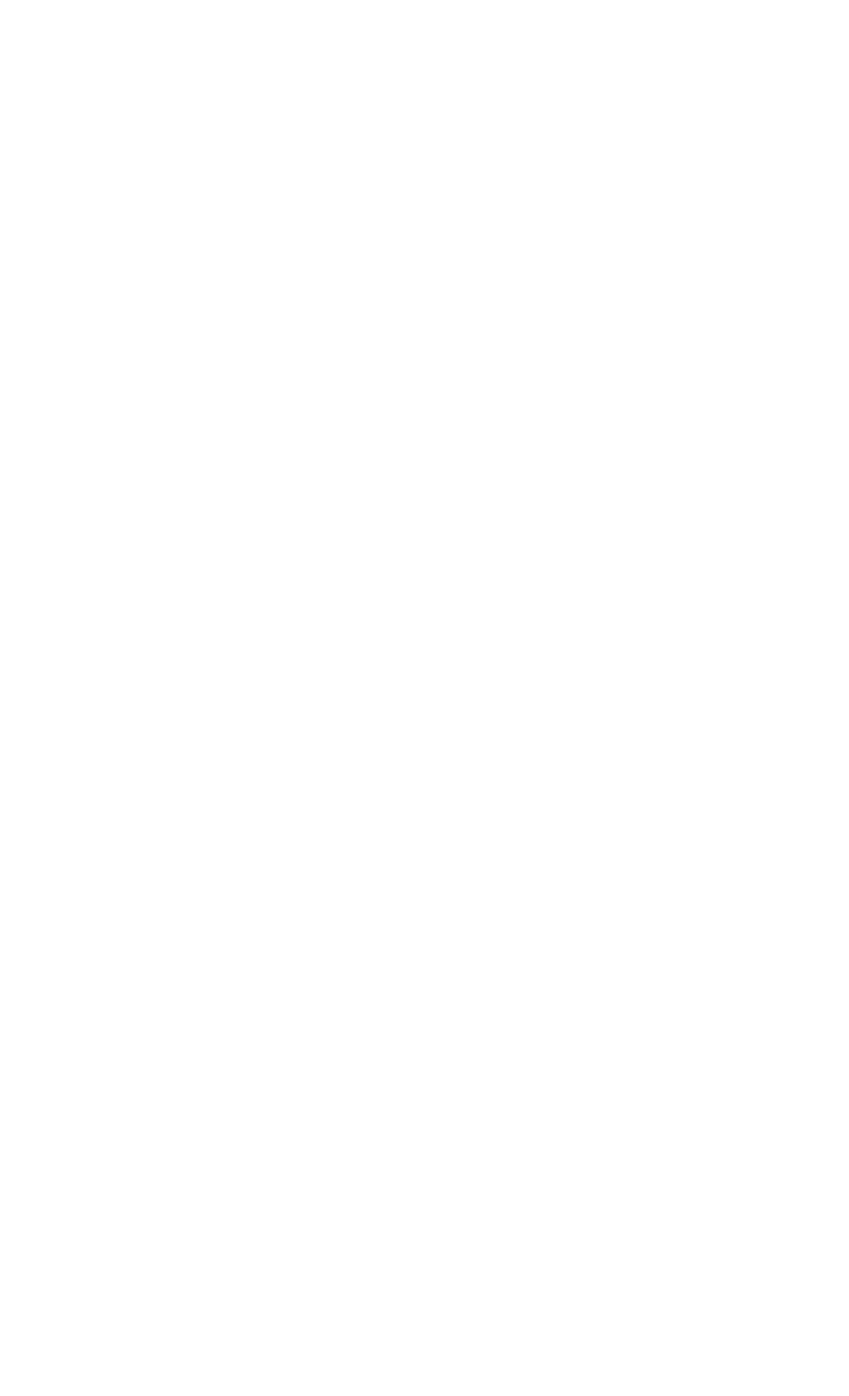
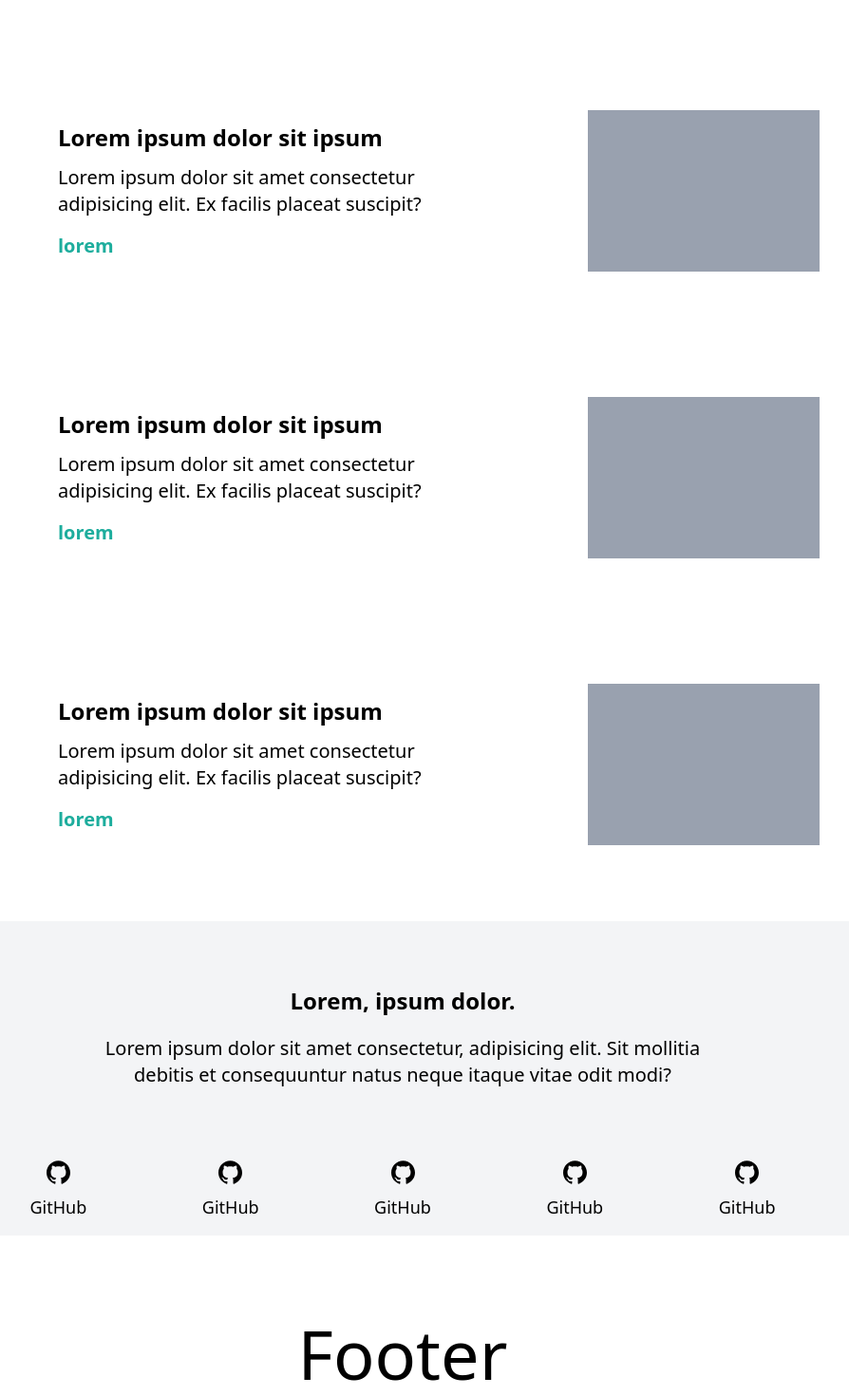
Before and after one commit to AtlantisTeamFoundation/Axora-protocol-front, a React (Vite) app: page / in a window 1280 px wide. Shown: the part 1100-2570 px from the top of the page at 95% size, without its empty margins (216-1110 px from the left). Before the commit the page ends 1036 px from the top, so only its background shows below. Built offline with nearby package versions, Linux system fonts and the light colour scheme.

Commit message:
feat : homepage

```diff
--- /dev/null
+++ b/src/components/section3card/index.tsx
@@ -0,0 +1,23 @@
+const Section3Card = () => {
+  return (
+    <div className="flex md:flex-row flex-col-reverse justify-around items-center md:mt-33 mt-12 md:text-left text-center">
+      <div className="max-w-108">
+        <h1 className="text-2xl font-semibold mb-3">
+          Lorem ipsum dolor sit ipsum
+        </h1>
+        <p className="text-xl">
+          Lorem ipsum dolor sit amet consectetur adipisicing elit. Ex facilis
+          placeat suscipit?
+        </p>
+        <div className="mt-4">
+          <button className="text-xl font-bold text-[#1dad9d] hover:cursor-pointer">
+            lorem
+          </button>
+        </div>
+      </div>
+      <div className="bg-gray-400 h-42.5 w-61 pb-2.5 mb-5.5 md:mb-0"></div>
+    </div>
+  );
+};
+
+export default Section3Card;
--- /dev/null
+++ b/src/components/section4socials/index.tsx
@@ -0,0 +1,18 @@
+import { SiGithub } from "react-icons/si";
+import { Hover } from "../../styles/tailwind.c";
+
+const Section4Socials = () => {
+  return (
+    <a
+      href="#"
+      className={`flex flex-col items-center justify-center font-medium text-lg no-underline p-4 min-w-21 rounded-lg ${Hover}`}
+    >
+      <div className="mb-2.5">
+        <SiGithub size={25} />
+      </div>
+      <span>GitHub</span>
+    </a>
+  );
+};
+
+export default Section4Socials;
--- a/src/home/index.tsx
+++ b/src/home/index.tsx
@@ -1,12 +1,14 @@
 import NavBar from "../components/navBar";
-
+import Section3Card from "../components/section3card";
+import Section4Socials from "../components/section4socials";
 export default function Home() {
   return (
     <>
       <NavBar />
+      <div className="mx-auto max-w-261 md:pl-24 px-5 mt-12">
         <div className="flex">
           <div className="w-full h-140 flex flex-col justify-center">
-          <div className="mx-auto md:w-261 md:pl-24 px-5 ">
+            <div>
               <h1 className="text-5xl font-bold mb-5">Lorem ipsum dolor sit</h1>
               <p className="text-2xl">Lorem, ipsum dolor sit consectetur</p>
               <div className="mt-8">
@@ -20,22 +22,45 @@ export default function Home() {
             </div>
           </div>
         </div>
+      </div>
       <div className="flex md:flex-row md:h-95 w-full flex-col">
         <div className="md:w-[50%] md:h-full w-full h-73  bg-[#eaf8f7]"></div>
         <div className="md:w-[50%] md:h-full w-full h-73  bg-[#566976]">
           <div className="h-full w-full max-w-180 py-14 px-7 flex justify-center items-center text-white">
             <div className="max-w-117">
-              <h2 className="text-2xl mb-3">
+              <h2 className="text-2xl font-semibold mb-3">
                 Lorem ipsum dolor sit amet consect.
               </h2>
               <p className="text-xl leading-8">
                 Lorem ipsum dolor sit amet consectetur adipisicing elit.
-                Voluptates rem possimus officia ullam illum ipsam, perspiciatis.{" "}
+                Voluptates rem possimus officia ullam illum ipsam, perspiciatis.
               </p>
             </div>
           </div>
         </div>
       </div>
+      <div className="mx-auto max-w-261 md:pl-24 px-5 mt-12">
+        <Section3Card />
+        <Section3Card />
+        <Section3Card />
+      </div>
+      <div className="lg:px-13 md:px-12 px-2.5 pt-12 max-w-275 mx-auto my-20 text-center bg-gray-100">
+        <div>
+          <h4 className="text-2xl font-semibold m-5">Lorem, ipsum dolor.</h4>
+          <p className="text-xl max-w-160 mx-auto">
+            Lorem ipsum dolor sit amet consectetur, adipisicing elit. Sit
+            mollitia debitis et consequuntur natus neque itaque vitae odit modi?
+          </p>
+        </div>
+        <div className="flex flex-row mx-auto mt-15 mb-22 justify-evenly wrap-anywhere">
+          <Section4Socials />
+          <Section4Socials />
+          <Section4Socials />
+          <Section4Socials />
+          <Section4Socials />
+        </div>
+      </div>
+      <footer className="text-center text-7xl">Footer</footer>
     </>
   );
 }
```
Lines whose indentation alone changed are shown as unchanged.
